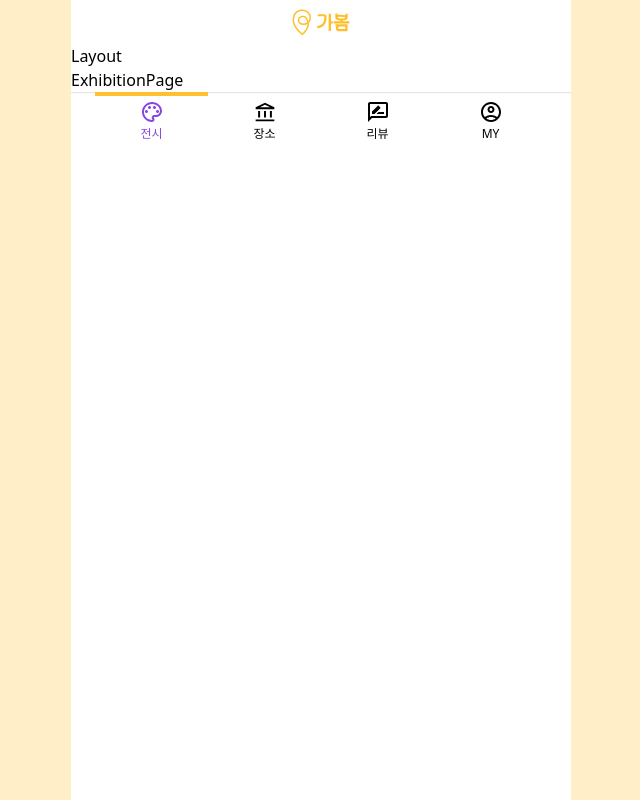
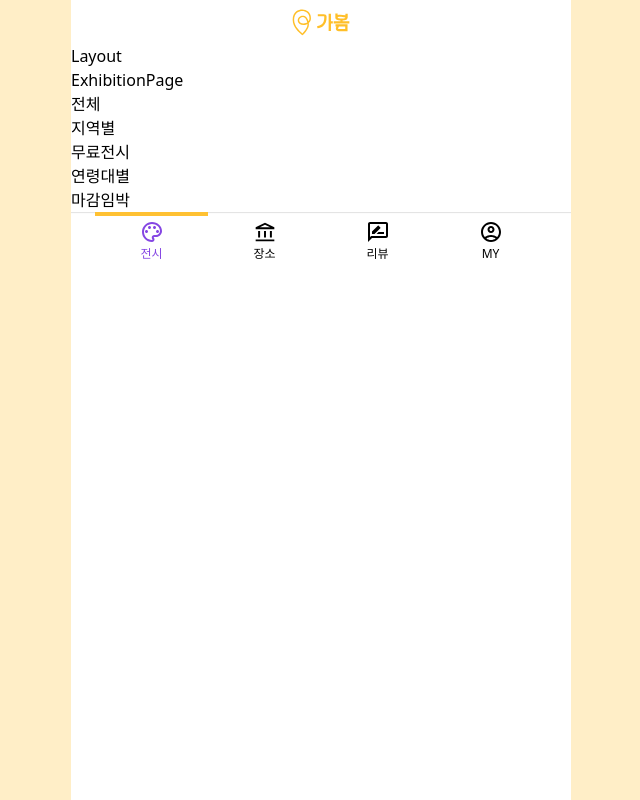
Before and after one commit to hyny-hyuny/gabom-react, a React (Vite) app: page /exhibition in a window 1280 px wide. Shown: the whole page, without its empty margins (319-959 px from the left). Built offline with nearby package versions, Linux system fonts and the light colour scheme; a web font is replaced by a local one.

Commit message:
[Feat] ChipMenu, ChipBtn 1차 마크업 및 렌더링

```diff
--- /dev/null
+++ b/src/components/atoms/ChipBtn.tsx
@@ -0,0 +1,14 @@
+interface ChipTypes {
+  label: string;
+  ispress: boolean;
+}
+
+function ChipBtn({ label = '이름', ispress }: ChipTypes) {
+  return (
+    <button type="button" aria-pressed={ispress}>
+      {label}
+    </button>
+  );
+}
+
+export default ChipBtn;
--- /dev/null
+++ b/src/components/molecules/ChipMenu.tsx
@@ -0,0 +1,32 @@
+import ChipBtn from '../atoms/ChipBtn';
+
+export interface ChipMenuData {
+  label: string;
+  status: boolean;
+}
+
+function ChipMenu() {
+  const categoryList: ChipMenuData[] = [
+    { label: '전체', status: true },
+    { label: '지역별', status: false },
+    { label: '무료전시', status: false },
+    { label: '연령대별', status: false },
+    { label: '마감임박', status: false },
+  ];
+
+  // 리스트 렌더링 할 떄 필터역할하는 chipmenu
+
+  return (
+    <ul>
+      {categoryList.map((item, index) => {
+        return (
+          <li key={index}>
+            <ChipBtn label={item.label} ispress={item.status} />
+          </li>
+        );
+      })}
+    </ul>
+  );
+}
+
+export default ChipMenu;
--- a/src/components/pages/ExhibitionPage.tsx
+++ b/src/components/pages/ExhibitionPage.tsx
@@ -1,5 +1,13 @@
+import ChipMenu from '../molecules/ChipMenu';
+
 function ExhibitionPage() {
-  return <section>ExhibitionPage</section>;
+  return (
+    <section>
+      ExhibitionPage
+      <ChipMenu />
+      {/* <ExhibitionList /> */}
+    </section>
+  );
 }
 
 export default ExhibitionPage;
```
